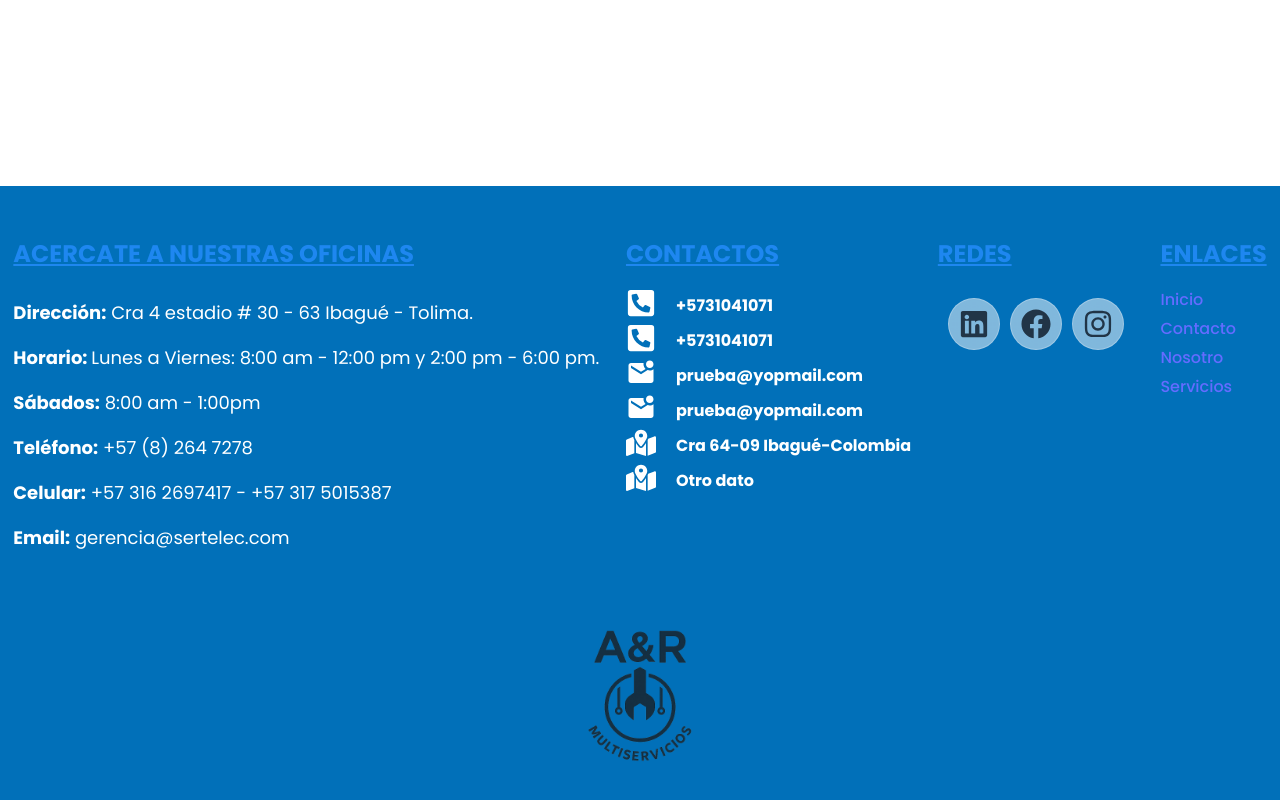
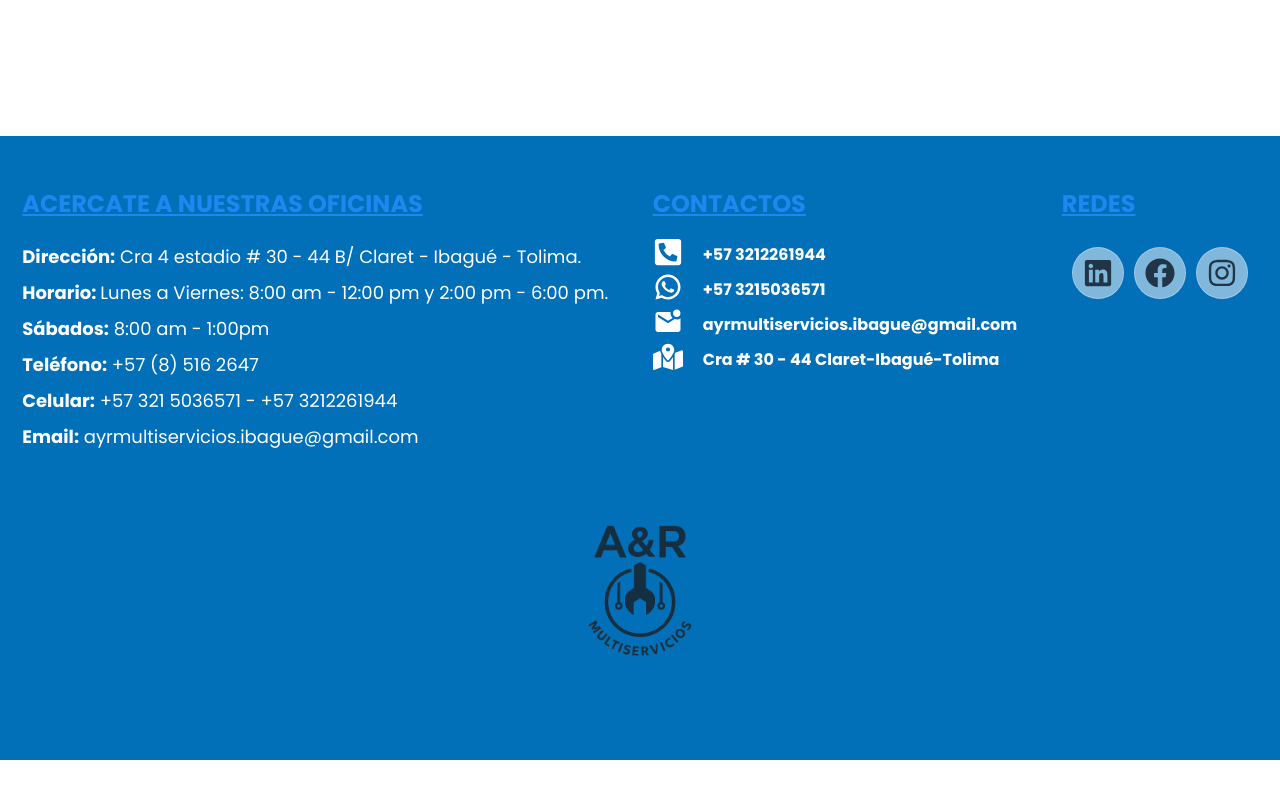
Before and after one commit to NicoRomPerez/ayr-web, a React (Vite) app: page /CONTACTO in a window 1280 px wide. Shown: the part 1614-2414 px from the top of the page. After the commit the page ends 2374 px from the top, so only its background shows below. Built offline with nearby package versions, Linux system fonts and the light colour scheme.

Commit message:
avance estilos

```diff
--- a/src/components/Button/Button.css
+++ b/src/components/Button/Button.css
@@ -16,7 +16,7 @@
 .buttonSecondary {
   font-size: 14px;
   background: transparent;
-  color: white;
+  color: #1e87f0;
   font-weight: bold;
   text-transform: uppercase;
   line-height: 15px;
--- a/src/components/Carousel/Carousel.css
+++ b/src/components/Carousel/Carousel.css
@@ -80,4 +80,8 @@ section a {
     /* background-color: aqua */
     display: none;
   }
+
+  .prueba div img {
+    border-radius: 0%;
+  }
 }
--- a/src/components/Footer/Footer.jsx
+++ b/src/components/Footer/Footer.jsx
@@ -4,6 +4,7 @@ import { FaInstagram, FaLinkedin, FaFacebook } from "react-icons/fa";
 import { FaPhoneSquareAlt } from "react-icons/fa";
 import { MdMarkEmailUnread } from "react-icons/md";
 import { FaMapLocationDot } from "react-icons/fa6";
+import { RiWhatsappLine } from "react-icons/ri";
 
 export default function Footer() {
   return (
@@ -12,18 +13,18 @@ export default function Footer() {
         <h2>ACERCATE A NUESTRAS OFICINAS</h2>
 
         <p>
-          <b>Dirección:</b> Cra 4 estadio # 30 - 63 Ibagué - Tolima.
+          <b>Dirección:</b> Cra 4 estadio # 30 - 44 B/ Claret - Ibagué - Tolima.
           <br />
           <b>Horario: </b> Lunes a Viernes: 8:00 am - 12:00 pm y 2:00 pm - 6:00
           pm.
           <br />
           <b>Sábados:</b> 8:00 am - 1:00pm
           <br />
-          <b>Teléfono:</b> +57 (8) 264 7278
+          <b>Teléfono:</b> +57 (8) 516 2647
           <br />
-          <b>Celular:</b> +57 316 2697417 - +57 317 5015387
+          <b>Celular:</b> +57 321 5036571 - +57 3212261944
           <br />
-          <b>Email:</b> gerencia@sertelec.com
+          <b>Email:</b> ayrmultiservicios.ibague@gmail.com
           <br />
         </p>
         {/* <Button style={"buttonPrimary"} texto={"NECESITO SOPORTE"}></Button> */}
@@ -33,30 +34,20 @@ export default function Footer() {
         <ul>
           <li>
             <FaPhoneSquareAlt size={30} />
-            <label>+5731041071</label>
+            <label>+57 3212261944</label>
           </li>
           <li>
-            <FaPhoneSquareAlt size={30} />
-            <label>+5731041071</label>
+            <RiWhatsappLine size={30} />
+            <label>+57 3215036571</label>
           </li>
           <li>
             <MdMarkEmailUnread size={30} />
-            <label>prueba@yopmail.com</label>
-          </li>
-          <li>
-            <MdMarkEmailUnread size={30} />
-
-            <label>prueba@yopmail.com</label>
+            <label>ayrmultiservicios.ibague@gmail.com</label>
           </li>
           <li>
             <FaMapLocationDot size={30} />
 
-            <label>Cra 64-09 Ibagué-Colombia</label>
-          </li>
-          <li>
-            <FaMapLocationDot size={30} />
-
-            <label>Otro dato</label>
+            <label>Cra # 30 - 44 Claret-Ibagué-Tolima</label>
           </li>
         </ul>
       </div>
@@ -85,7 +76,7 @@ export default function Footer() {
           </ul>
         </div>
       </div>
-      <div>
+      {/* <div>
         <h2>ENLACES</h2>
         <ul>
           <li>
@@ -101,7 +92,7 @@ export default function Footer() {
             <a>Servicios</a>
           </li>
         </ul>
-      </div>
+      </div> */}
       <figure>
         <img src={banner} width={200}></img>
       </figure>
--- a/src/components/Header/Header.jsx
+++ b/src/components/Header/Header.jsx
@@ -55,17 +55,23 @@ export default function Header() {
       <div class="socialMediaList">
         <ul>
           <li>
-            <a href="https://www.facebook.com/profile.php?id=100063633276014">
+            <a
+              href="https://www.facebook.com/profile.php?id=100063633276014"
+              target="_blank"
+            >
               <FaLinkedin size={30} />
             </a>
           </li>
           <li>
-            <a href="https://www.facebook.com/profile.php?id=100063633276014">
+            <a
+              href="https://www.facebook.com/profile.php?id=100063633276014"
+              target="_blank"
+            >
               <FaFacebook size={30} />
             </a>
           </li>
           <li>
-            <a href="https://www.google.com/webhp?hl=es-419&sa=X&ved=0ahUKEwjr7fK-yOWLAxV1VTABHeIOPAYQPAgI">
+            <a href="https://www.instagram.com/ibaguesoporte/" target="_blank">
               <FaInstagram size={30} />
             </a>
           </li>
--- a/src/index.css
+++ b/src/index.css
@@ -1,6 +1,6 @@
 :root {
   font-family: system-ui, Avenir, Helvetica, Arial, sans-serif;
-  line-height: 1.5;
+  /* line-height: 1.5; */
   font-weight: 400;
 
   color-scheme: light dark;
@@ -107,7 +107,7 @@ h2 {
 }
 
 p {
-  line-height: 2.5;
+  line-height: 2;
   font-size: 18px;
   /* font-weight: bolder; */
   font-family: "Poppins", sans-serif;
--- a/src/layouts/rootLayout.jsx
+++ b/src/layouts/rootLayout.jsx
@@ -9,7 +9,7 @@ export default function RootLayout({ children }) {
       <Header />
       <main className="main">{children}</main>
       <a
-        href="https://wa.me/2348100000000"
+        href="https://wa.me/3204606193"
         class="whatsapp_float"
         target="_blank"
         rel="noopener noreferrer"
--- a/src/pages/Home.jsx
+++ b/src/pages/Home.jsx
@@ -20,8 +20,13 @@ import Carousel from "../components/Carousel/Carousel";
 import Map from "../components/Map/Map";
 import ProductsCarousel from "../components/Carousel/ProductsCarousel";
 import ProductList from "../components/ProductList/ProductList";
+import { useNavigate } from "react-router-dom";
 
 export default function Home() {
+  const navigate = useNavigate();
+  const navegar = (ruta) => {
+    navigate(`/${ruta}`);
+  };
   return (
     <>
       <RootLayout>
@@ -59,7 +64,13 @@ export default function Home() {
               reparación de equipos electrónicos y electrodomésticos. Nuestro
               compromiso es brindarte soluciones confiables, rápidas y eficaces.
             </p>
-            <Button style={"buttonPrimary"} texto={"CONOCE MAS..."}></Button>
+            <Button
+              onClick={() => {
+                navegar("NOSOTROS");
+              }}
+              style={"buttonPrimary"}
+              texto={"CONOCE MAS..."}
+            ></Button>
           </div>
           <div class="image">
             <img width="420" src={nosotros} />
@@ -86,7 +97,13 @@ export default function Home() {
               <li>AIRES ACONDICIONADOS</li>
               <li>INSTALACIÓN DE SOPORTES DE PARED PARA TELEVISORES</li>
             </ul>
-            <Button style={"buttonPrimary"} texto={"SOLICITO SOPORTE"}></Button>
+            <Button
+              onClick={() => {
+                navegar("NOSOTROS");
+              }}
+              style={"buttonPrimary"}
+              texto={"SOLICITO SOPORTE"}
+            ></Button>
           </div>
         </Section>
         {/* <Section> */}
```
